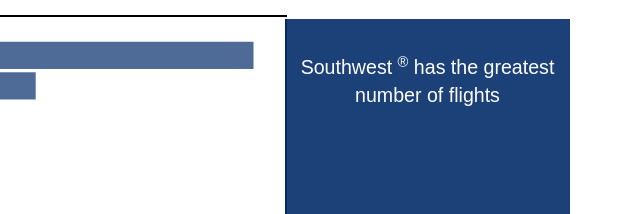
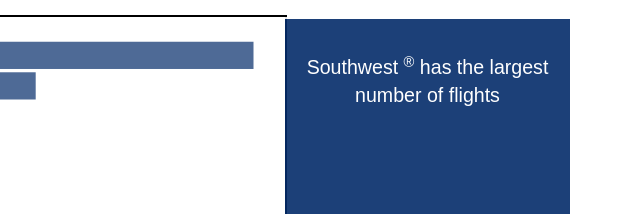
Before and after one commit to MahinM/udacity-viz, a plain HTML site: page index.html in a window 1280 px wide. Shown: the part 2448-2662 px from the top of the page, 640-1280 px from the left. Drawn offline with Linux system fonts and the light colour scheme.

Commit message:
minor text changes

```diff
--- a/index.html
+++ b/index.html
@@ -8,7 +8,7 @@
     <link rel="stylesheet" href="css/master.css">
     <script src="js/jquery-2.1.4.min.js"></script>
     <script src="js/bootstrap.min.js"></script>
-    <title>Flight Visualization</title>
+    <title>Mahin Manley - Flight Visualization</title>
 
 <!--Header
 This is where I'd include navigation, but at the moment, this is just used as a top black bar -->
@@ -212,7 +212,7 @@ Commented out because I prefer map version.  Discussed in README-->
           </div>
 
         <div class="col-md-3 bluehead">
-              <p class="bigstat">Southwest <sup>&reg;</sup> has the greatest number of flights</p>
+              <p class="bigstat">Southwest <sup>&reg;</sup> has the largest number of flights</p>
           </div>
           <div class="col-md-3 redhead">
             <h2>28%</h2>
```
